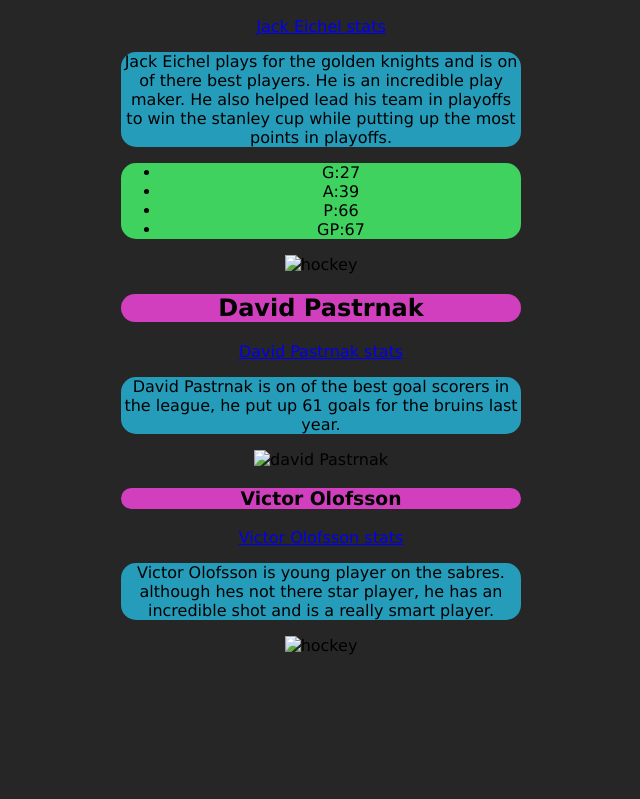
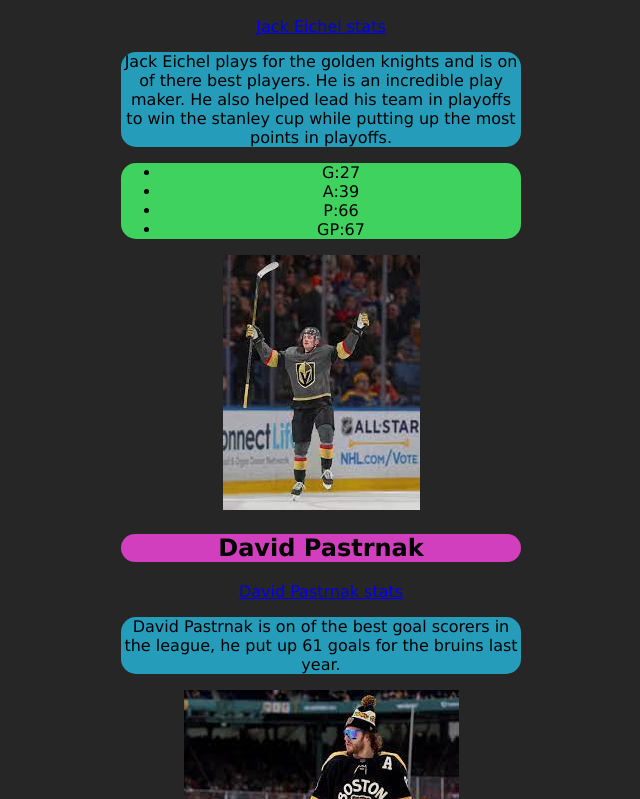
Before and after one commit to rowanmaxcy/My-favorite-hockey-players, a plain HTML site: page index.html in a window 1280 px wide. Shown: the part 153-952 px from the top of the page, without its empty margins (319-959 px from the left). Before the commit the page ends 833 px from the top, so only its background shows below. Drawn offline with Linux system fonts and the light colour scheme; the site is published under a folder, as on GitHub Pages, so addresses that start at the root find nothing.

Commit message:
Add files via upload

```diff
--- a/index.html
+++ b/index.html
@@ -23,7 +23,7 @@
       <li>P:66</li>
       <li>GP:67</li>
     </ul>
-    <img src="/img/download (7).jpg" alt="hockey" />
+    <img src="img/download (7).jpg" alt="hockey" />
     <h2>David Pastrnak</h2>
     <a
       href="https://www.nhl.com/bruins/player/david-pastrnak-8477956"
@@ -34,7 +34,7 @@
       David Pastrnak is on of the best goal scorers in the league, he put up 61
       goals for the bruins last year.
     </p>
-    <img src="/img/download (9).jpg" alt="david Pastrnak" />
+    <img src="img/download (9).jpg" alt="david Pastrnak" />
     <h3>Victor Olofsson</h3>
     <a
       href="https://www.nhl.com/sabres/player/victor-olofsson-8478109"
@@ -45,6 +45,6 @@
       Victor Olofsson is young player on the sabres. although hes not there star
       player, he has an incredible shot and is a really smart player.
     </p>
-    <img src="/img/download (10).jpg" alt="hockey" />
+    <img src="img/download (10).jpg" alt="hockey" />
   </body>
 </html>
```
